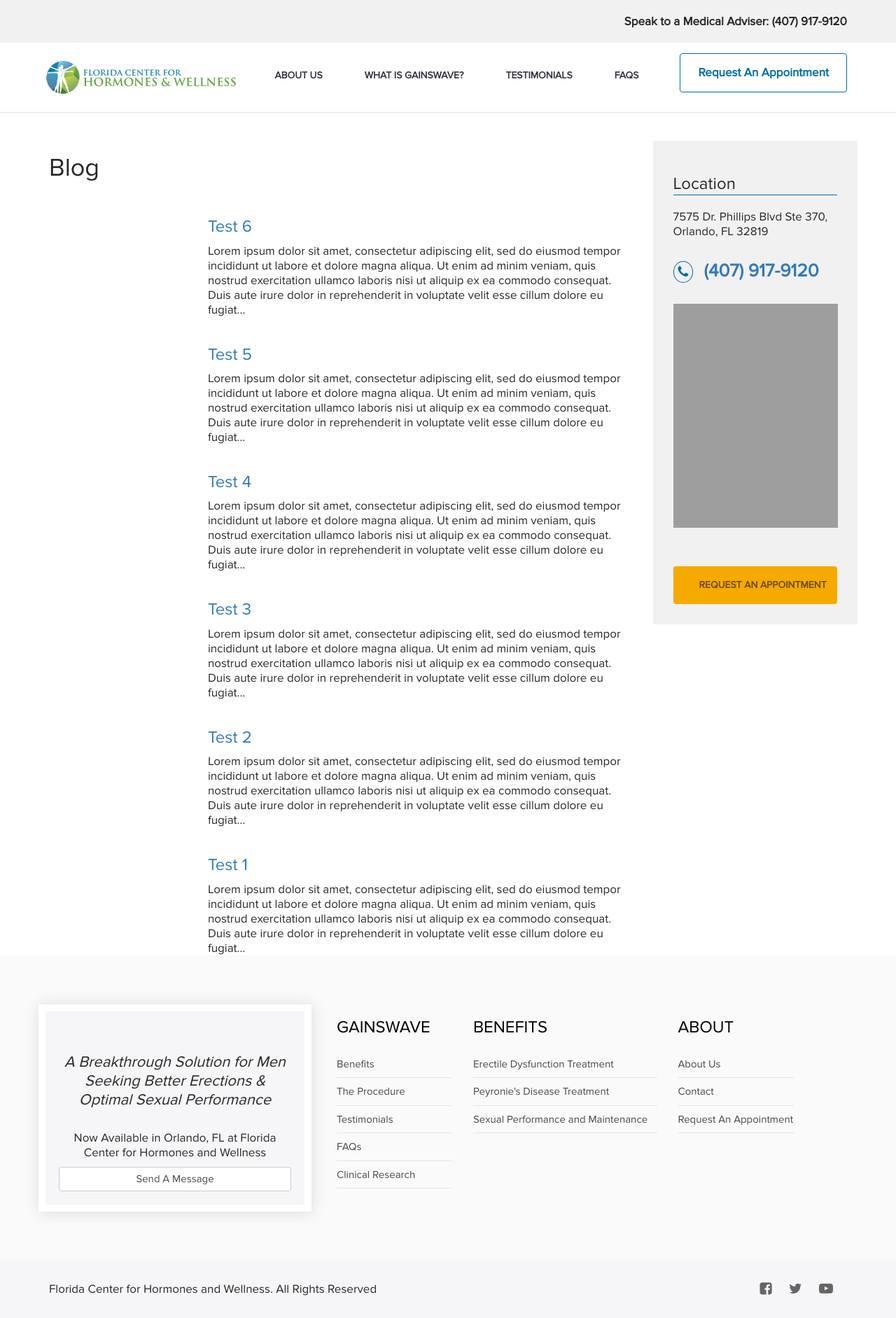
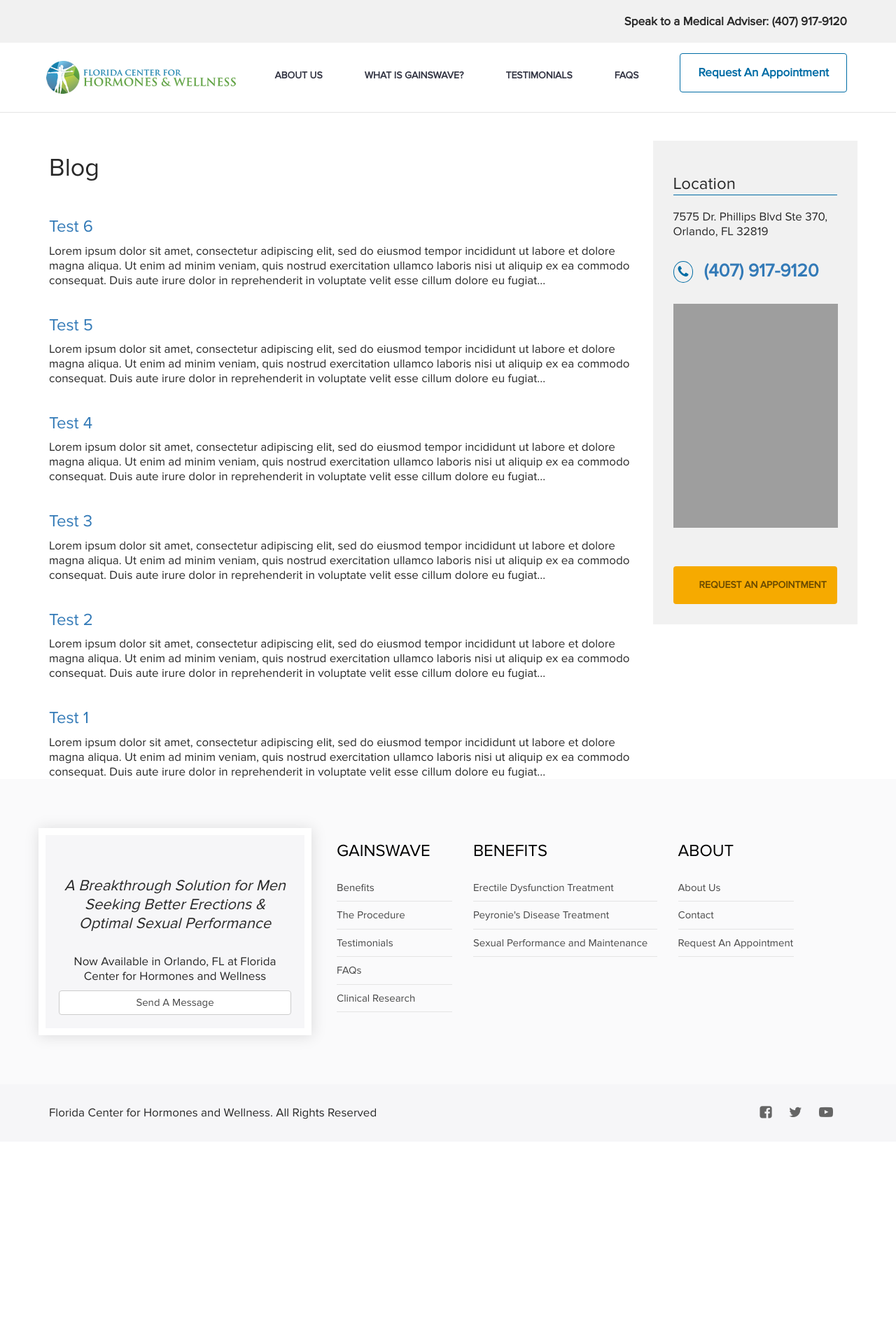
Before and after one commit to aaghealth/gainswavecolumbus.com, a Jekyll site: the page built from blog.html, in a window 1280 px wide. Shown: the whole page at 70% size. Built offline with Jekyll 4.4.1, drawn with Linux system fonts in a browser that asks for light colours; nearby versions of some CDN libraries; after the commit the page ends 1631 px from its top, so only the background shows below that; grey boxes are pictures that could not be loaded.

Commit message:
Create page-blog.html

```diff
--- a/_layouts/page-blog.html
+++ b/_layouts/page-blog.html
@@ -10,12 +10,9 @@
 									<div class="col-xs-12 col-sm-9 col-lg-9 content-main">
 										<article class="entry-page page-item">
 											<h1>{{ page.title }}</h1>
-											<div class="col-xs-12 col-sm-3 col-lg-3">
-												{{ page.featured }}
-											</div>
-											<div class="col-xs-12 col-sm-9 col-lg-9">
+
 												{{ content }}
-											</div>
+
 										</article>
 									</div>
 									{% include /sidebar.html %}
```
